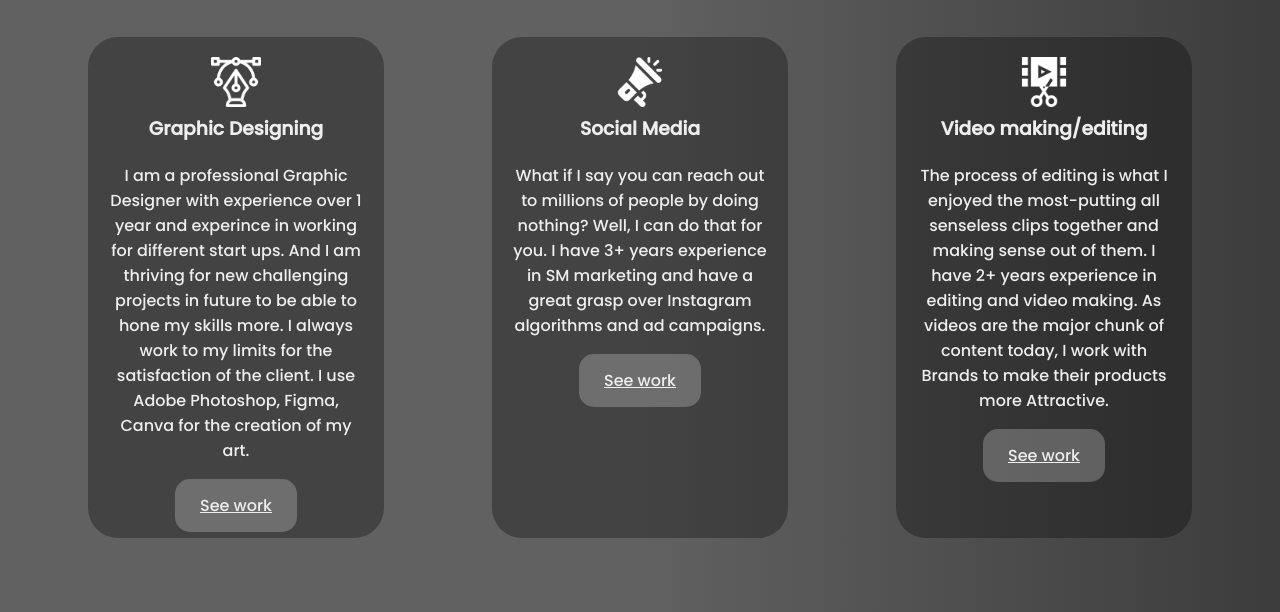
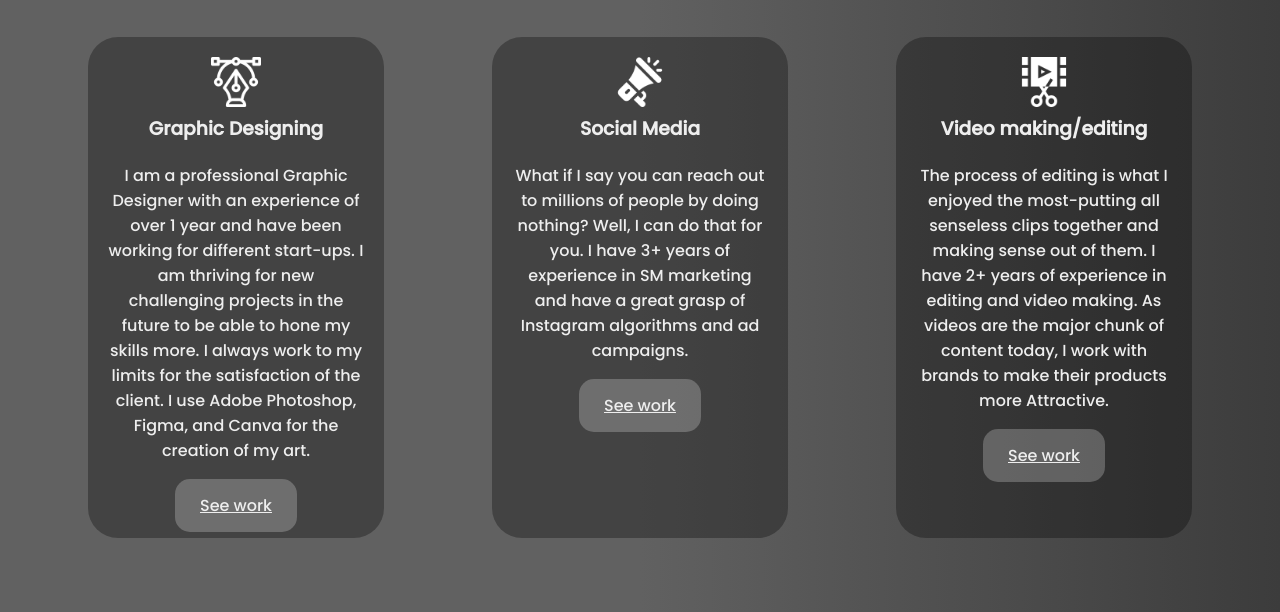
Before and after one commit to Yashsoni2808/portfolio, a plain HTML site: page index.html in a window 1280 px wide. Shown: the part 188-800 px from the top of the page. Drawn offline with Linux system fonts and the light colour scheme.

Commit message:
grammer mistakes

```diff
--- a/index.html
+++ b/index.html
@@ -30,7 +30,7 @@
               <img src="icons/icons/graphic.png" class="icons" />
               <h3>Graphic Designing</h3>
               <p>
-                I am a professional Graphic Designer with experience over 1 year and experince in working for different start ups. And I am thriving for new challenging projects in future to be able to hone my skills more. I always work to my limits for the satisfaction of the client. I use Adobe Photoshop, Figma, Canva for the creation of my art.
+                I am a professional Graphic Designer with an experience of over 1 year and have been working for different start-ups. I am thriving for new challenging projects in the future to be able to hone my skills more. I always work to my limits for the satisfaction of the client. I use Adobe Photoshop, Figma, and Canva for the creation of my art.
               </p>
               <a target="blank" href="https://drive.google.com/drive/folders/1-_-PhQoVfArlLxfIHj3qqxzTxeRDt7Kn?usp=sharing">See work</a>
             </div>
@@ -40,7 +40,7 @@
               <img src="icons/icons/socialmedia.png" class="icons" />
               <h3>Social Media</h3>
               <p>
-               What if I say you can reach out to millions of people by doing nothing? Well, I can do that for you. I have 3+ years experience in SM marketing and have a great grasp over Instagram algorithms and ad campaigns.
+                What if I say you can reach out to millions of people by doing nothing? Well, I can do that for you. I have 3+ years of experience in SM marketing and have a great grasp of Instagram algorithms and ad campaigns.
               </p>
               <a target="blank" href="https://drive.google.com/drive/folders/16TiL4MMeFoGa3ljAsH717Rcw-q43Ui6t?usp=sharing">See work</a>
             </div>
@@ -50,7 +50,7 @@
               <img src="icons/icons/video.png" class="icons" />
               <h3>Video making/editing</h3>
               <p>
-               The process of editing is what I enjoyed the most-putting all senseless clips together and making sense out of them. I have 2+ years experience in editing and video making. As videos are the major chunk of content today, I work with Brands to make their products more Attractive.
+                The process of editing is what I enjoyed the most-putting all senseless clips together and making sense out of them. I have 2+ years of experience in editing and video making. As videos are the major chunk of content today, I work with brands to make their products more Attractive.
               </p>
 
               <a target="blank" href="https://drive.google.com/drive/folders/1DWv-8hrL722g6kevfQhpVZdRy4hUojOQ?usp=sharing">See work</a>
```
